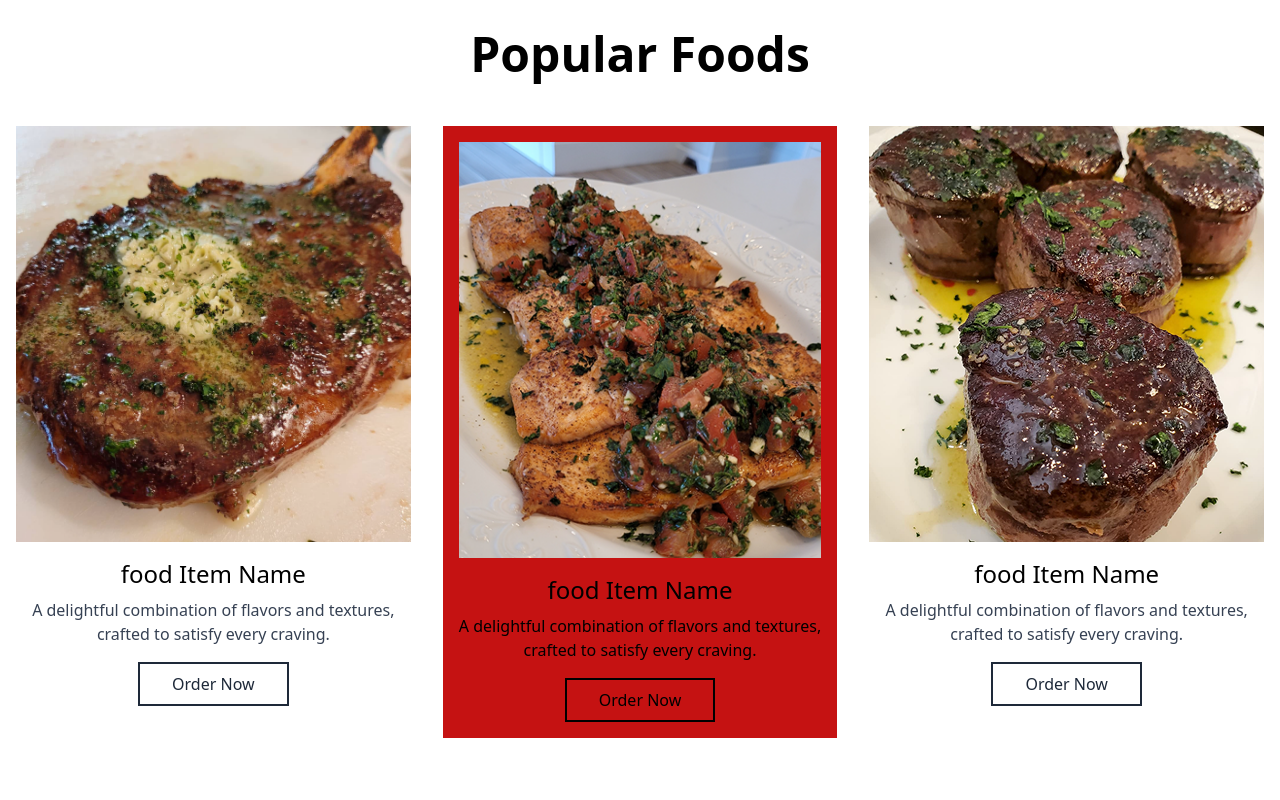
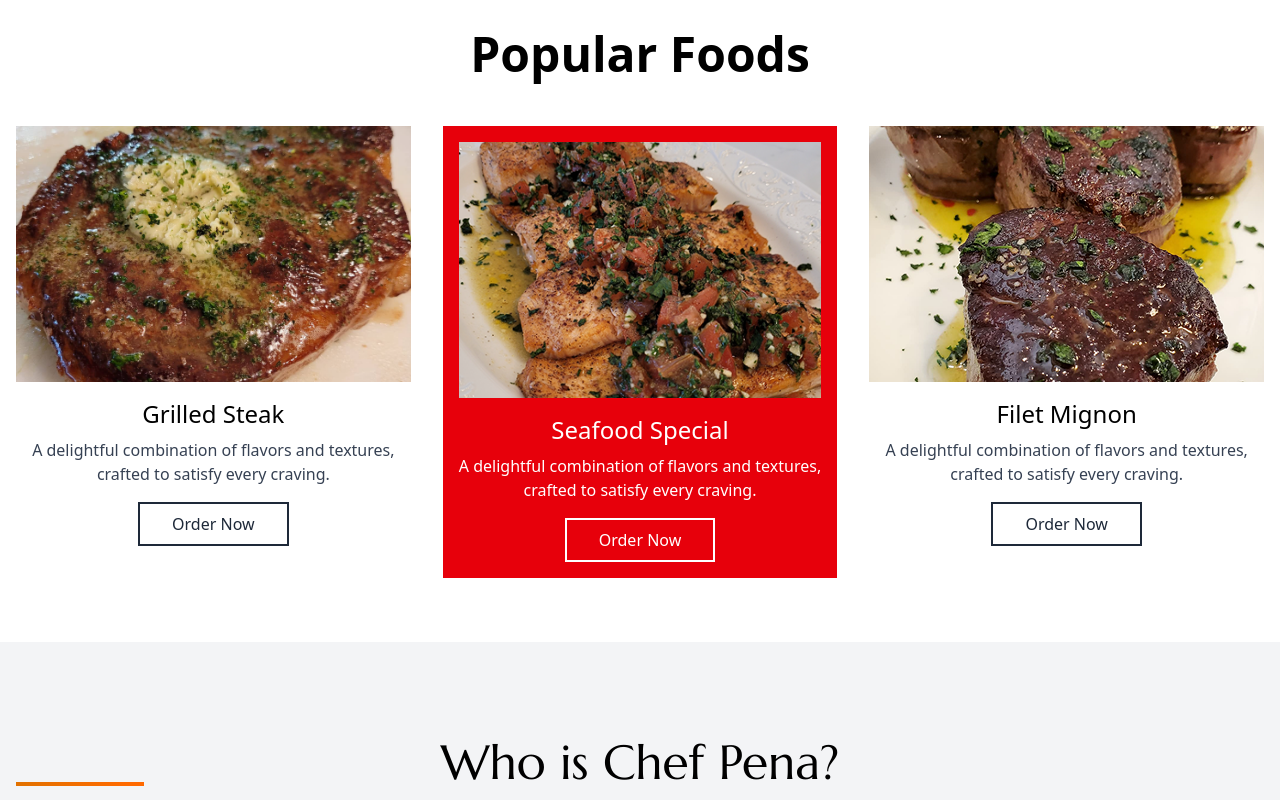
Before and after one commit to saadsrabon/cheftp, a React (Vite) app: page / in a window 1280 px wide. Shown: the part 820-1620 px from the top of the page. Built offline with nearby package versions, Linux system fonts and the light colour scheme; a web font is replaced by a local one.

Commit message:
Section made responsive

```diff
--- a/src/components/shared/PopularFoods.jsx
+++ b/src/components/shared/PopularFoods.jsx
@@ -1,71 +1,211 @@
 import React from 'react';
+import { motion } from 'framer-motion';
 import Popular1 from '../../assets/image (1).png'
 import Popular2 from '../../assets/image (2).png'
 import Popular3 from '../../assets/image (3).png'
+const PopularFoods = () => {
+    const containerVariants = {
+        hidden: { opacity: 0 },
+        visible: {
+            opacity: 1,
+            transition: {
+                staggerChildren: 0.3,
+                delayChildren: 0.2
+            }
+        }
+    };
 
+    const itemVariants = {
+        hidden: {
+            y: 60,
+            opacity: 0,
+            scale: 0.8
+        },
+        visible: {
+            y: 0,
+            opacity: 1,
+            scale: 1,
+            transition: {
+                type: "spring",
+                bounce: 0.4,
+                duration: 0.8
+            }
+        }
+    };
 
-const PopularFoods = () => {
+    const highlightedItemVariants = {
+        hidden: {
+            y: 80,
+            opacity: 0,
+            scale: 0.7,
+            rotateY: -15
+        },
+        visible: {
+            y: 0,
+            opacity: 1,
+            scale: 1,
+            rotateY: 0,
+            transition: {
+                type: "spring",
+                bounce: 0.5,
+                duration: 1,
+                delay: 0.3
+            }
+        }
+    };
+
+    const imageVariants = {
+        hidden: { scale: 1.2, opacity: 0 },
+        visible: {
+            scale: 1,
+            opacity: 1,
+            transition: {
+                duration: 0.6,
+                ease: "easeOut"
+            }
+        }
+    };
+
+    const buttonVariants = {
+        hidden: { y: 20, opacity: 0 },
+        visible: {
+            y: 0,
+            opacity: 1,
+            transition: {
+                delay: 0.4,
+                duration: 0.5
+            }
+        },
+        hover: {
+            scale: 1.05,
+            transition: { duration: 0.2 }
+        },
+        tap: { scale: 0.95 }
+    };
+
+    // Mock food data since we can't import actual images
+    const foodItems = [
+        {
+            id: 1,
+            name: "Grilled Steak",
+            description: "A delightful combination of flavors and textures, crafted to satisfy every craving.",
+            image:Popular1,
+            isHighlighted: false
+        },
+        {
+            id: 2,
+            name: "Seafood Special",
+            description: "A delightful combination of flavors and textures, crafted to satisfy every craving.",
+            image: Popular2,
+            isHighlighted: true
+        },
+        {
+            id: 3,
+            name: "Filet Mignon",
+            description: "A delightful combination of flavors and textures, crafted to satisfy every craving.",
+            image: Popular3,
+            isHighlighted: false
+        }
+    ];
+
     return (
-        <section className="py-16 bg-white">
-            {/* Popular Foods Section */}
+        <section className="py-16 bg-white overflow-hidden">
             <div className="max-w-7xl mx-auto px-4">
-                <h2 className="text-4xl md:text-5xl font-bold text-center mb-12">Popular Foods</h2>
-                <div className="grid grid-cols-1 md:grid-cols-3 gap-8">
-                    {/* Food Item 1 */}
-                    <div className="food-item">
-                        <img
-                            src={Popular1}
-                            alt="Steak dish"
-                            className="w-full h-104 object-cover mb-4"
-                        />
-                        <h3 className="text-2xl font-medium mb-2">food Item Name</h3>
-                        <p className="text-gray-700 mb-4">
-                            A delightful combination of flavors and textures, crafted to satisfy every craving.
-                        </p>
-                        <button className="border-2 border-gray-800 hover:bg-gray-800 hover:text-white text-gray-800 font-medium py-2 px-8 transition duration-300">
-                            Order Now
-                        </button>
-                    </div>
+                {/* Animated Title */}
+                <motion.h2
+                    className="text-4xl md:text-5xl font-bold text-center mb-12"
+                    initial={{ y: -50, opacity: 0 }}
+                    whileInView={{ y: 0, opacity: 1 }}
+                    viewport={{ once: true, amount: 0.3 }}
+                    transition={{
+                        type: "spring",
+                        bounce: 0.4,
+                        duration: 0.8
+                    }}
+                >
+                    Popular Foods
+                </motion.h2>
 
-                    {/* Food Item 2 - Highlighted */}
-                    <div className="food-item relative ">
-                        <div className="absolute inset-0 border-4 border-red-600 -z-10"></div>
-                        <div className="p-4 bg-[#C51212]">
-                            <img
-                                src={Popular2}
-                                alt="Fish dish"
-                                className="w-full h-104 object-cover mb-4"
-                            />
-                            <h3 className="text-2xl font-medium mb-2">food Item Name</h3>
-                            <p className="text-black mb-4">
-                                A delightful combination of flavors and textures, crafted to satisfy every craving.
-                            </p>
-                            <button className="border-2 border-black hover:bg-black hover:text-white text-black font-medium py-2 px-8 transition duration-300">
-                                Order Now
-                            </button>
-                        </div>
-                    </div>
+                {/* Animated Food Grid */}
+                <motion.div
+                    className="grid grid-cols-1 md:grid-cols-3 gap-8"
+                    variants={containerVariants}
+                    initial="hidden"
+                    whileInView="visible"
+                    viewport={{ once: true, amount: 0.2 }}
+                >
+                    {foodItems.map((item, index) => (
+                        <motion.div
+                            key={item.id}
+                            className={`food-item ${item.isHighlighted ? 'relative' : ''}`}
+                            variants={item.isHighlighted ? highlightedItemVariants : itemVariants}
+                            whileHover={{
+                                y: -10,
+                                transition: { type: "spring", stiffness: 300 }
+                            }}
+                        >
+                            {item.isHighlighted && (
+                                <motion.div
+                                    className="absolute inset-0 border-4 border-red-600 -z-10"
+                                    initial={{ scale: 0, rotate: 45 }}
+                                    whileInView={{ scale: 1, rotate: 0 }}
+                                    viewport={{ once: true }}
+                                    transition={{ delay: 0.5, duration: 0.6 }}
+                                />
+                            )}
 
-                    {/* Food Item 3 */}
-                    <div className="food-item">
-                        <img
-                            src={Popular3}
-                            alt="Filet mignon"
-                            className="w-full h-104 object-cover mb-4"
-                        />
-                        <h3 className="text-2xl font-medium mb-2">food Item Name</h3>
-                        <p className="text-gray-700 mb-4">
-                            A delightful combination of flavors and textures, crafted to satisfy every craving.
-                        </p>
-                        <button className="border-2 border-gray-800 hover:bg-gray-800 hover:text-white text-gray-800 font-medium py-2 px-8 transition duration-300">
-                            Order Now
-                        </button>
-                    </div>
-                </div>
+                            <div className={item.isHighlighted ? "p-4 bg-red-600" : ""}>
+                                <motion.div
+                                    className="overflow-hidden mb-4"
+                                    variants={imageVariants}
+                                >
+                                    <motion.img
+                                        src={item.image}
+                                        alt={item.name}
+                                        className="w-full h-64 object-cover"
+                                        whileHover={{ scale: 1.1 }}
+                                        transition={{ duration: 0.3 }}
+                                    />
+                                </motion.div>
+
+                                <motion.h3
+                                    className={`text-2xl font-medium mb-2 ${item.isHighlighted ? 'text-white' : 'text-black'}`}
+                                    initial={{ x: -20, opacity: 0 }}
+                                    whileInView={{ x: 0, opacity: 1 }}
+                                    viewport={{ once: true }}
+                                    transition={{ delay: 0.3, duration: 0.5 }}
+                                >
+                                    {item.name}
+                                </motion.h3>
+
+                                <motion.p
+                                    className={`mb-4 ${item.isHighlighted ? 'text-white' : 'text-gray-700'}`}
+                                    initial={{ x: -20, opacity: 0 }}
+                                    whileInView={{ x: 0, opacity: 1 }}
+                                    viewport={{ once: true }}
+                                    transition={{ delay: 0.4, duration: 0.5 }}
+                                >
+                                    {item.description}
+                                </motion.p>
+
+                                <motion.button
+                                    className={`border-2 font-medium py-2 px-8 transition duration-300 ${
+                                        item.isHighlighted
+                                            ? 'border-white hover:bg-white hover:text-red-600 text-white'
+                                            : 'border-gray-800 hover:bg-gray-800 hover:text-white text-gray-800'
+                                    }`}
+                                    variants={buttonVariants}
+                                    whileHover="hover"
+                                    whileTap="tap"
+                                >
+                                    Order Now
+                                </motion.button>
+                            </div>
+                        </motion.div>
+                    ))}
+                </motion.div>
             </div>
         </section>
-
-
     );
 };
 
```
Also changed, not shown: src/components/shared/Footer.jsx (+82 -27 lines), src/components/shared/RequestService.jsx (+59 -61 lines).
